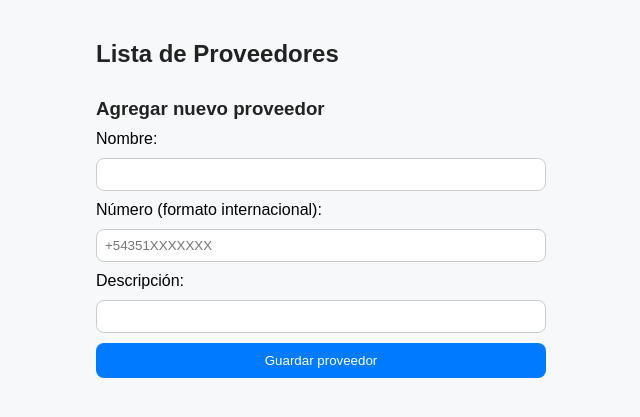
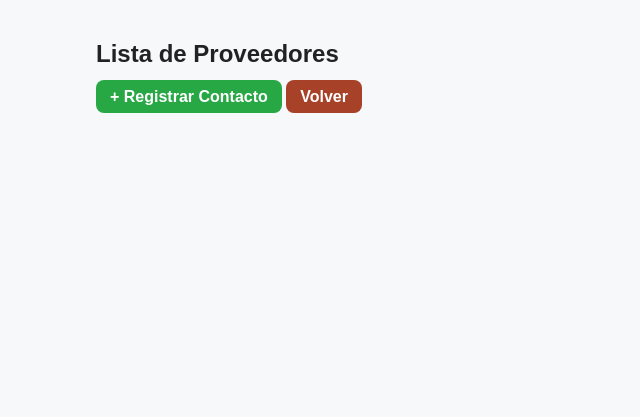
Before and after one commit to vicente-AR81/Proyecto-conjunto-con-5to, a Flask app: page /proveedores in a window 1280 px wide. Shown: the top 417 px of the page, without its empty margins (319-959 px from the left). Run offline with Flask 3, Linux system fonts and the light colour scheme; parts of the project's set-up code (start-up, migrations or seed data) failed here and were passed over.

Commit message:
arreglos en css

```diff
--- a/app/app.py
+++ b/app/app.py
@@ -5,6 +5,9 @@ from sqlalchemy import extract, func
 from werkzeug.security import generate_password_hash, check_password_hash
 from werkzeug.utils import secure_filename
 from datetime import datetime
+import locale
+locale.setlocale(locale.LC_TIME, "es_ES.UTF-8")  # Español
+
 
 #Conectar uri de base de datos, sino no funciona
 app = Flask(__name__)
@@ -140,8 +143,14 @@ def agregar_stock():
 
     return render_template('Formulario_Stock.html')
 
-@app.route('/proveedores', methods=['GET', 'POST'])
+@app.route('/proveedores')
 def proveedores():
+    lista = Proveedor.query.all()
+    return render_template("proveedores.html", proveedores=lista)
+
+
+@app.route('/registrar_proveedor', methods=['GET', 'POST'])
+def registrar_proveedor():
     if request.method == 'POST':
         nombre = request.form["nombre"]
         numero = request.form["numero"]
@@ -158,8 +167,7 @@ def proveedores():
 
         return redirect(url_for('proveedores'))
 
-    lista = Proveedor.query.all()
-    return render_template("Proveedores.html", proveedores=lista)
+    return render_template("registrar_proveedor.html")
 
 
 @app.route('/ventas')
@@ -250,11 +258,11 @@ def graficos_ventas():
     # Obtener todas las ventas con total
     ventas = Venta.query.all()
 
-    # Generar labels y valores (mes → total vendido)
+    # Generar labels y valores (mes + total vendido)
     ventas_por_mes = {}
 
     for v in ventas:
-        mes = v.fecha.strftime("%B")  # Ej: "January"
+        mes = v.fecha.strftime("%B").capitalize()
         ventas_por_mes[mes] = ventas_por_mes.get(mes, 0) + v.total
 
     labels = list(ventas_por_mes.keys())
--- a/app/static/Formulario_Stock.css
+++ b/app/static/Formulario_Stock.css
@@ -44,7 +44,7 @@ input {
 }
 
 button {
-  background: #007bff;
+  background: #28a745;
   color: white;
   border: none;
   padding: 10px;
@@ -54,7 +54,7 @@ button {
 }
 
 button:hover {
-  background: #0056b3;
+  background: #218838;
 }
 
 .volver {
--- a/app/static/Proveedores.css
+++ b/app/static/Proveedores.css
@@ -11,12 +11,20 @@ body {
     padding: 20px;
 }
 
-h2, h3 {
+h2 {
     color: #222;
-    margin-bottom: 10px;
+    margin-bottom: 20px;
+}
+
+/* NUEVO: separa los botones del título */
+.top-buttons {
+    margin-bottom: 25px;
+    display: flex;
+    gap: 10px;
 }
 
 .lista {
+    margin-top: 20px; /* separa las cards de los botones */
     margin-bottom: 30px;
 }
 
@@ -71,7 +79,7 @@ input {
 }
 
 button {
-    background: #007bff;
+    background: #28a745;
     color: white;
     padding: 10px;
     border-radius: 8px;
@@ -80,5 +88,31 @@ button {
 }
 
 button:hover {
-    background: #005fcc;
+    background: #218838;
 }
+
+.btn-crear {
+    background: #28a745;
+    color: white;
+    padding: 8px 14px;
+    text-decoration: none;
+    border-radius: 8px;
+    font-weight: bold;
+}
+
+.btn-volver {
+    background: #a74128;
+    color: white;
+    padding: 8px 14px;
+    text-decoration: none;
+    border-radius: 8px;
+    font-weight: bold;
+}
+
+.volver {
+    display: block;
+    text-align: center;
+    margin-top: 15px;
+    color: #007bff;
+    text-decoration: none;
+}
--- a/app/templates/Index.html
+++ b/app/templates/Index.html
@@ -18,7 +18,7 @@
           </div>
 
           <div class="card" onclick="location.href='/proveedores'">
-            <div class="image" style="background-image: url('/Proyecto-conjunto-con-5to/app/static/fotos/Stock.jpg')"></div>
+            <div class="image" style="background-image: url('/Proyecto-conjunto-con-5to/app/static/fotos/Proveedores.jpg')"></div>
             <h3>Proveedores</h3>
           </div>
 
--- a/app/templates/Proveedores.html
+++ b/app/templates/Proveedores.html
@@ -10,6 +10,11 @@
 <div class="container">
 
     <h2>Lista de Proveedores</h2>
+
+    <div class="botones-superior">
+        <a href="{{ url_for('registrar_proveedor') }}" class="btn-crear">+ Registrar Contacto</a>
+        <a href="{{ url_for('home') }}" class="btn-volver">Volver</a>
+    </div>
 
     <div class="lista">
         {% for p in proveedores %}
@@ -29,22 +34,6 @@
         {% endfor %}
     </div>
 
-
-    <h3>Agregar nuevo proveedor</h3>
-
-    <form method="POST" class="formulario">
-        <label>Nombre:</label>
-        <input type="text" name="nombre" required>
-
-        <label>Número (formato internacional):</label>
-        <input type="text" name="numero" placeholder="+54351XXXXXXX" required>
-
-        <label>Descripción:</label>
-        <input type="text" name="descripcion">
-
-        <button type="submit">Guardar proveedor</button>
-    </form>
-
 </div>
 
 </body>
--- a/app/templates/Stock.html
+++ b/app/templates/Stock.html
@@ -9,6 +9,7 @@
   <div class="container">
     <h1>Lotes de stock</h1>
     <a href="{{ url_for('agregar_stock') }}" class="btn-crear">+ Crear</a>
+    <a href="{{ url_for('home') }}" class="btn-volver">Volver</a>
 
     <table>
       <thead>
--- a/app/templates/Ventas.html
+++ b/app/templates/Ventas.html
@@ -9,8 +9,9 @@
 
 <div class="container">
     <h1>Ventas realizadas</h1>
+    <a href="{{ url_for('agregar_venta') }}" class="btn-crear">+ Registrar venta</a>
     <a href="{{ url_for('graficos_ventas') }}" class="btn-crear">Graficos</a>
-    <a href="{{ url_for('agregar_venta') }}" class="btn-crear">+ Registrar venta</a>
+    <a href="{{ url_for('home') }}" class="btn-volver">Volver</a>
 
     <table>
         <thead>
```
Also changed, not shown: app/static/Agregar_Venta.css (+10 -4 lines), app/static/Graficos.css (+27 -41 lines), app/static/Index.css (+2 -6 lines), app/static/Stock.css (+12 -8 lines), app/static/Ventas.css (+15 -5 lines), app/templates/Graficos_ventas.html (+14 -4 lines), app/templates/registrar_proveedor.html (added, +32 -0 lines).
